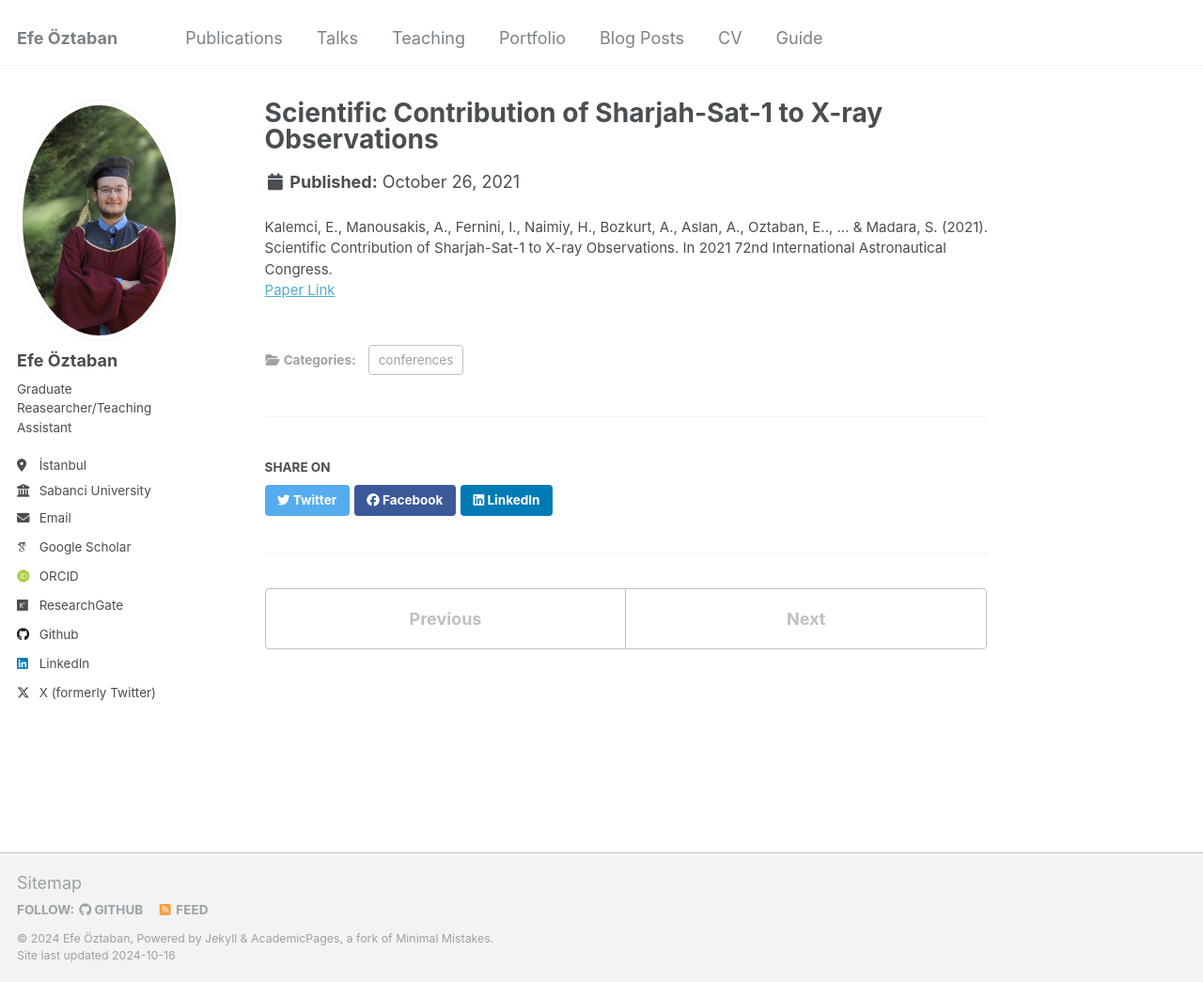
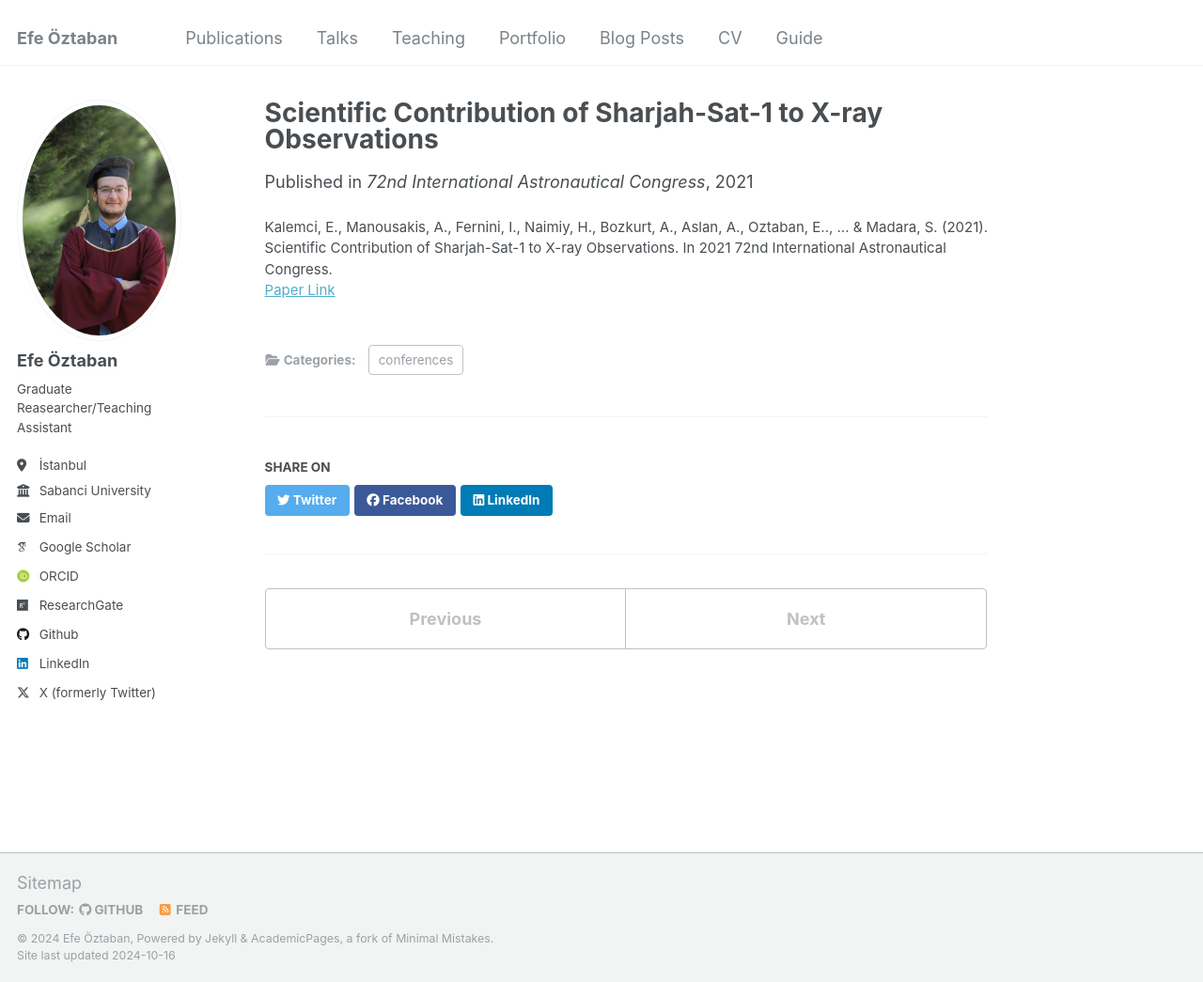
Before and after one commit to efeoztaban/efeoztaban.github.io, a Jekyll site: the page built from _publications/2024-02-17-paper-title-number-3.md, in a window 1280 px wide and 1045 px high. Shown: the whole window at 94% size. Built offline with Jekyll 4.4.1, drawn with Linux system fonts in a browser that asks for light colours; some web fonts are replaced; a file with an impossible date is left out.

Commit message:
Update 2024-02-17-paper-title-number-3.md

```diff
--- a/_publications/2024-02-17-paper-title-number-3.md
+++ b/_publications/2024-02-17-paper-title-number-3.md
@@ -3,6 +3,7 @@ title: "Scientific Contribution of Sharjah-Sat-1 to X-ray Observations"
 collection: publications
 category: conferences
 date: 2021-10-26
+venue: '72nd International Astronautical Congress'
 paperurl: 'https://www.researchgate.net/profile/Sahith-Reddy-Madara/publication/355652534_Scientific_Contribution_of_Sharjah-Sat-1_to_X-ray_Observations/links/617860da0be8ec17a9353638/Scientific-Contribution-of-Sharjah-Sat-1-to-X-ray-Observations.pdf'
 citation: 'Kalemci, E., Manousakis, A., Fernini, I., Naimiy, H., Bozkurt, A., Aslan, A., Oztaban, E.., ... & Madara, S. (2021). Scientific Contribution of Sharjah-Sat-1 to X-ray Observations. In 2021 72nd International Astronautical Congress.'
 ---
```
